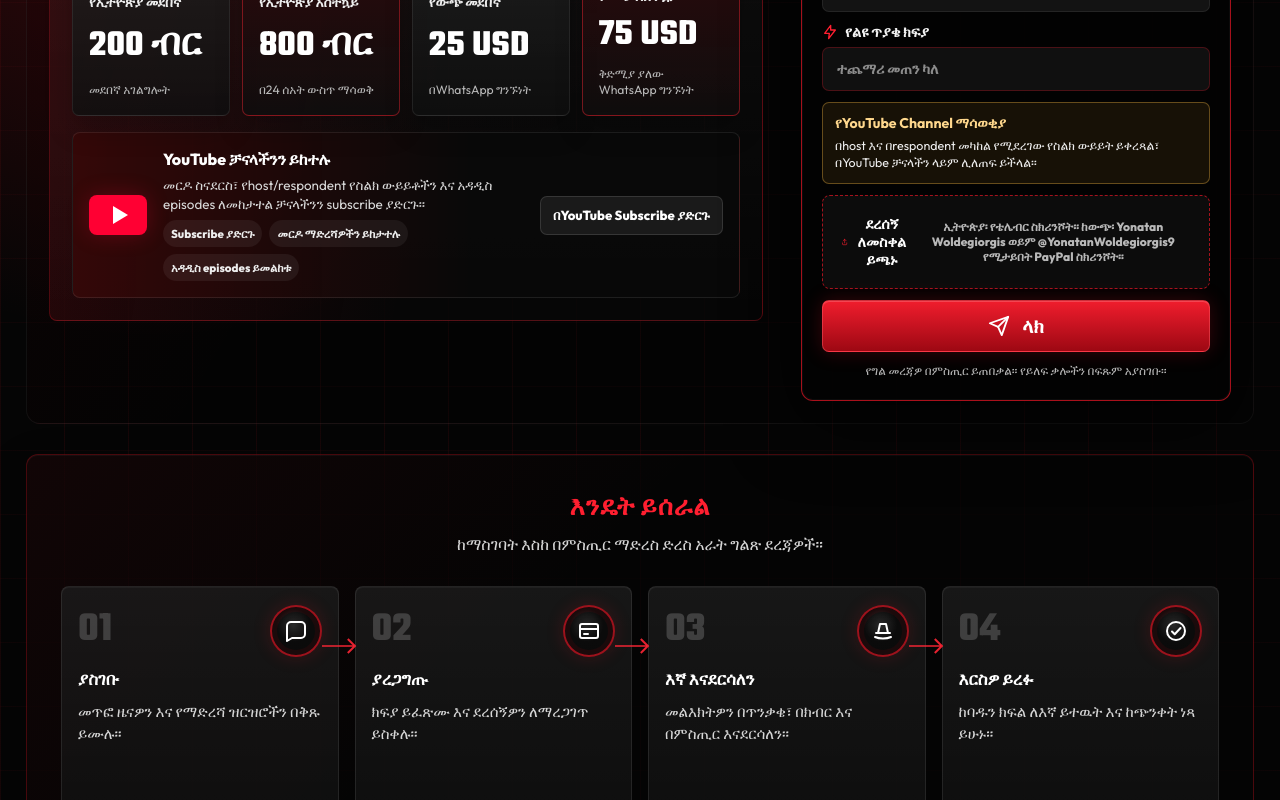
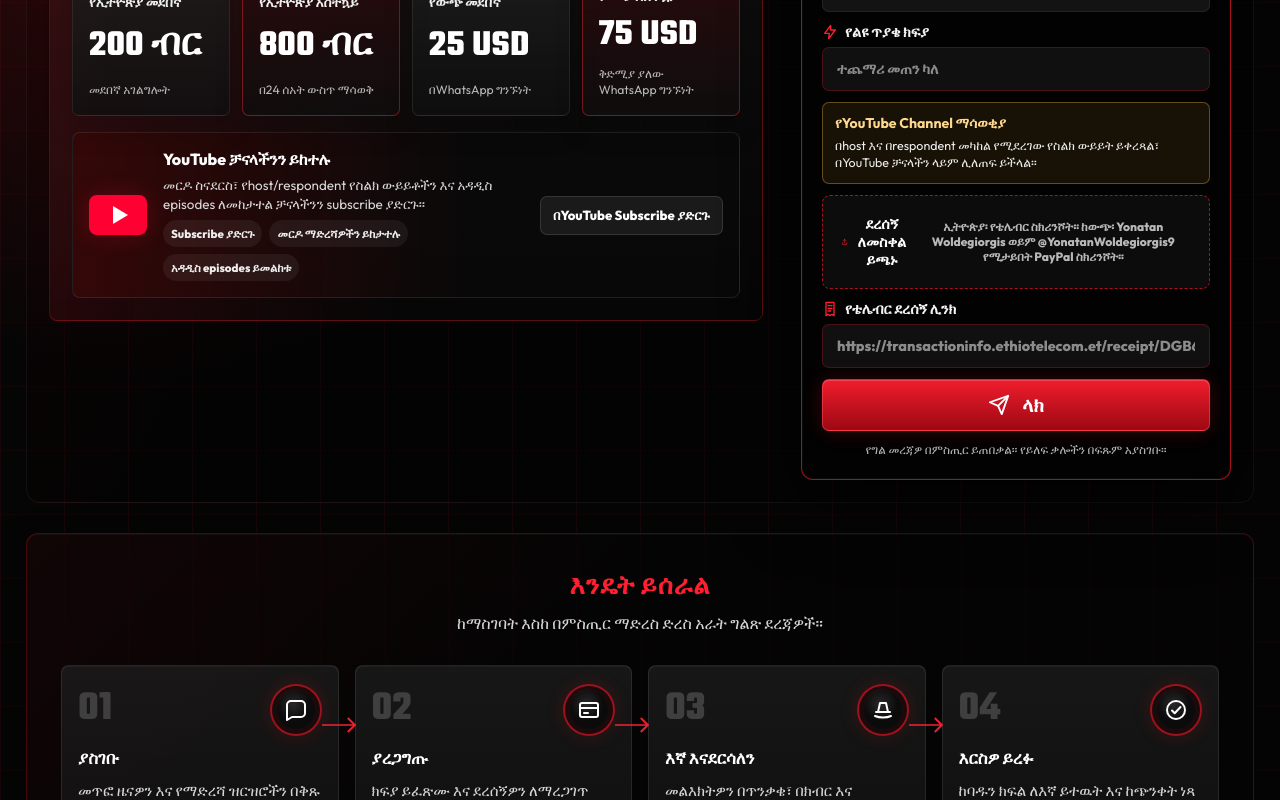
Before and after one commit to FRAOL812/john-bad-news-website, a React (Vite) app: page / in a window 1280 px wide. Shown: the part 830-1630 px from the top of the page. Built offline with nearby package versions, Linux system fonts and the light colour scheme.

Commit message:
Add Telebirr receipt link verification

```diff
--- a/src/App.tsx
+++ b/src/App.tsx
@@ -50,6 +50,7 @@
   paymentStatus: string;
   cbeReceiptUrl: string;
   receiptVerificationValue: string;
+  receiptLink?: string;
   receiptOcrText?: string;
   telebirrReceiptVerified?: boolean;
   paypalReceiptVerified?: boolean;
@@ -337,6 +338,19 @@
 function formatPhoneNumber(countryCode: string, value: FormDataEntryValue | null) {
   const nationalNumber = String(value ?? "").replace(/[^\d]/g, "");
   return nationalNumber ? `${countryCode}${nationalNumber}` : "";
+}
+
+function normalizeTelebirrReceiptLink(value: FormDataEntryValue | null) {
+  const rawValue = String(value ?? "").trim();
+  if (!rawValue) return "";
+  try {
+    const url = new URL(rawValue);
+    const validHost = url.protocol === "https:" && url.hostname.toLowerCase() === "transactioninfo.ethiotelecom.et";
+    const validPath = /^\/receipt\/[A-Za-z0-9-]{6,64}\/?$/.test(url.pathname);
+    return validHost && validPath ? `${url.origin}${url.pathname.replace(/\/$/, "")}` : "";
+  } catch {
+    return "";
+  }
 }
 
 function hasPaypalIdentity(value: string) {
@@ -582,6 +596,9 @@
     paymentStatusPending: "Pending receipt confirmation",
     receiptUpload: "Click to upload receipt",
     receiptHelp: "Ethiopia: upload a Telebirr payment screenshot. Abroad: upload a PayPal screenshot showing Yonatan Woldegiorgis or @YonatanWoldegiorgis9.",
+    receiptLink: "Telebirr receipt link",
+    receiptLinkPlaceholder: "https://transactioninfo.ethiotelecom.et/receipt/DGB6Q7N5DM",
+    receiptLinkInvalid: "Enter a valid Telebirr receipt link from transactioninfo.ethiotelecom.et.",
     receiptReady: "Receipt identity verified",
     receiptChecking: "Checking receipt screenshot...",
     receiptCheckingWait: "Please wait while we check your receipt screenshot.",
@@ -627,6 +644,9 @@
     paymentStatusPending: "ደረሰኝ ማረጋገጫ በመጠባበቅ ላይ",
     receiptUpload: "ደረሰኝ ለመስቀል ይጫኑ",
     receiptHelp: "ኢትዮጵያ፡ የቴሌብር ስክሪንሾት። ከውጭ፡ Yonatan Woldegiorgis ወይም @YonatanWoldegiorgis9 የሚታይበት PayPal ስክሪንሾት።",
+    receiptLink: "የቴሌብር ደረሰኝ ሊንክ",
+    receiptLinkPlaceholder: "https://transactioninfo.ethiotelecom.et/receipt/DGB6Q7N5DM",
+    receiptLinkInvalid: "ከ transactioninfo.ethiotelecom.et የተገኘ ትክክለኛ የቴሌብር ደረሰኝ ሊንክ ያስገቡ።",
     receiptReady: "የደረሰኝ መረጃ ተረጋግጧል",
     receiptChecking: "ደረሰኙ እየተመረመረ ነው...",
     receiptCheckingWait: "እባክዎ ደረሰኙን እስክንመረምር ይጠብቁ።",
@@ -985,6 +1005,13 @@
     const paymentAmount = selectedPrice + cleanSpecialRequestAmount;
     const senderPhone = formatPhoneNumber(selectedCountryCode, form.get("phone"));
     const receiverPhone = formatPhoneNumber(receiverCountryCode, form.get("receiver"));
+    const receiptLink = paymentMethod === "telebirr" ? normalizeTelebirrReceiptLink(form.get("receiptLink")) : "";
+
+    if (paymentMethod === "telebirr" && !receiptLink) {
+      setSubmissionError(formText.receiptLinkInvalid);
+      setSubmitted(false);
+      return;
+    }
 
     if (!Number.isFinite(paymentAmount) || paymentAmount < selectedPrice) {
       setSubmissionError(formText.paymentTooLow);
@@ -1008,7 +1035,8 @@
       specialRequestAmount: cleanSpecialRequestAmount > 0 ? `${cleanSpecialRequestAmount}` : "",
       paymentStatus: formText.paymentStatusPending,
       cbeReceiptUrl,
-      receiptVerificationValue: cbeReceiptUrl,
+      receiptVerificationValue: receiptLink || cbeReceiptUrl,
+      receiptLink,
       receiptOcrText,
       telebirrReceiptVerified: paymentMethod === "telebirr",
       paypalReceiptVerified: paymentMethod === "paypal",
@@ -1450,6 +1478,22 @@
                 </span>
               </label>
 
+              {paymentMethod === "telebirr" && (
+                <label className="receipt-link-field">
+                  <span>
+                    <Icon name="receipt" /> {formText.receiptLink}
+                  </span>
+                  <input
+                    name="receiptLink"
+                    type="url"
+                    inputMode="url"
+                    placeholder={formText.receiptLinkPlaceholder}
+                    pattern="https://transactioninfo\.ethiotelecom\.et/receipt/[A-Za-z0-9-]{6,64}/?"
+                    required
+                  />
+                </label>
+              )}
+
               <button className="submit-button" type="submit" disabled={isReceiptChecking || Boolean(receiptError) || isRecording}>
                 <Icon name="send" /> {isRecording ? formText.recording : isReceiptChecking ? formText.receiptChecking : text.submit}
               </button>
```
Also changed, not shown: 1 other file (tests, documents, lock files or other folders).
